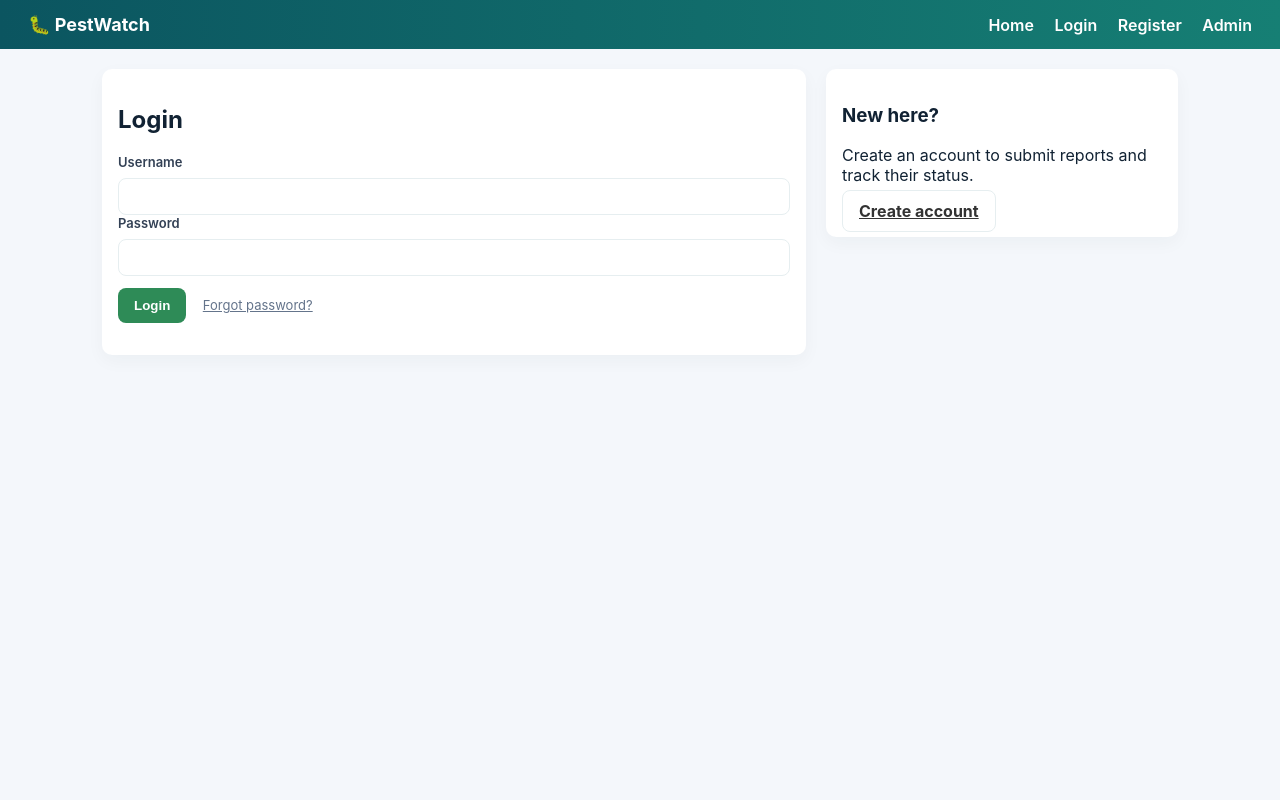
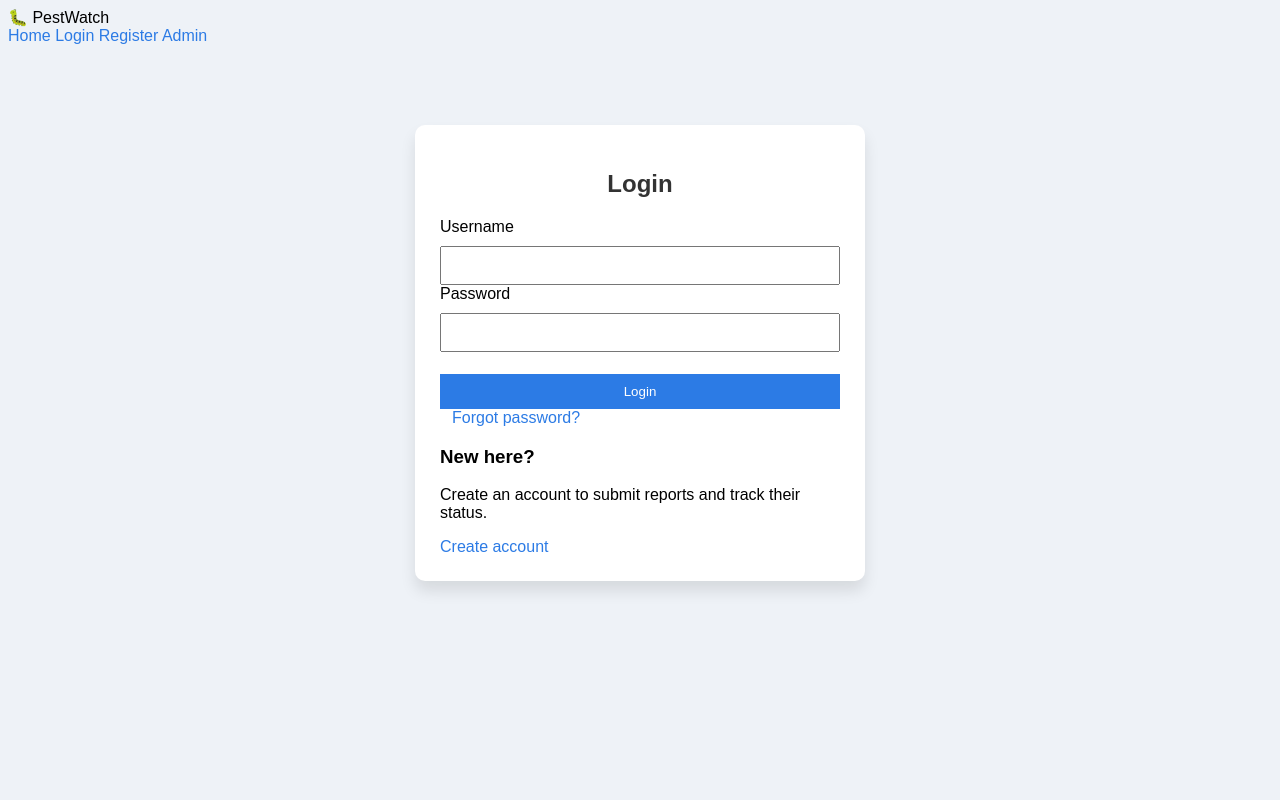
Before and after one commit to Roy-Kathurima/pestwatch, a Flask app: page /login in a window 1280 px wide. Run offline with Flask 3, Linux system fonts and the light colour scheme.

Commit message:
Update style.css

```diff
--- a/pestwatch/static/css/style.css
+++ b/pestwatch/static/css/style.css
@@ -1,44 +1,26 @@
-/* base reset */
-* { box-sizing: border-box; }
-body { margin:0; font-family: Inter, Roboto, Arial, sans-serif; background:#f4f7fb; color:#123; }
+body{
+  background:#eef2f7;
+  font-family:Arial;
+}
 
-/* nav */
-.nav { display:flex; justify-content:space-between; align-items:center; padding:14px 28px; background:linear-gradient(90deg,#0b5560,#167f74); color:#fff; }
-.nav .logo { font-weight:700; font-size:18px; }
-.nav .links a { color:#fff; margin-left:16px; text-decoration:none; font-weight:600; }
-.nav .links a:hover { opacity:.9; }
+.container{
+  width:400px;
+  background:white;
+  margin:auto;
+  margin-top:80px;
+  padding:25px;
+  border-radius:10px;
+  box-shadow:0 10px 15px rgba(0,0,0,0.1);
+}
 
-/* hero / container */
-.container { max-width:1100px; margin:20px auto; padding:0 12px; }
-.hero { background:linear-gradient(135deg,#ffffff,#f1fbf6); padding:32px; border-radius:12px; display:flex; gap:20px; align-items:center; box-shadow:0 10px 30px rgba(20,40,60,0.06); }
-.hero h1 { margin:0; color:#0b5560; font-size:32px; }
-.hero p { margin:8px 0 0 0; color:#475569; }
+h2{text-align:center;color:#333}
 
-/* buttons */
-.btn-primary { background:#2e8b57; color:#fff; padding:10px 16px; border-radius:8px; text-decoration:none; font-weight:700; border:none; cursor:pointer; }
-.btn-secondary { background:#fff; color:#333; padding:10px 16px; border-radius:8px; border:1px solid #e6eef0; font-weight:700; cursor:pointer; }
+input,button{
+  width:100%;
+  margin-top:10px;
+  padding:10px;
+}
 
-/* layout */
-.grid { display:grid; grid-template-columns:2fr 1fr; gap:20px; margin-top:18px; }
-.card { background:#fff; padding:16px; border-radius:10px; box-shadow:0 6px 18px rgba(20,40,60,0.04); margin-bottom:12px; }
-.report-image { width:100%; max-height:300px; object-fit:cover; border-radius:8px; margin-top:8px; }
-
-/* forms */
-form input, form textarea, form select { width:100%; padding:10px; border-radius:8px; border:1px solid #e6eef0; margin-top:8px; }
-form label { font-weight:600; color:#334155; font-size:13px; }
-
-/* table */
-table { width:100%; border-collapse:collapse; margin-top:8px; }
-th, td { padding:10px; border-bottom:1px solid #f0f3f5; text-align:left; }
-
-/* map */
-#map { height:420px; border-radius:8px; }
-
-/* small */
-.small { color:#64748b; font-size:13px; }
-
-/* responsive */
-@media (max-width:880px){
-  .hero { flex-direction:column; text-align:center; }
-  .grid { grid-template-columns:1fr; }
-}
+a{text-decoration:none;color:#2c7be5}
+button{background:#2c7be5;color:white;border:none}
+button:hover{background:#1a5cc5}
```
